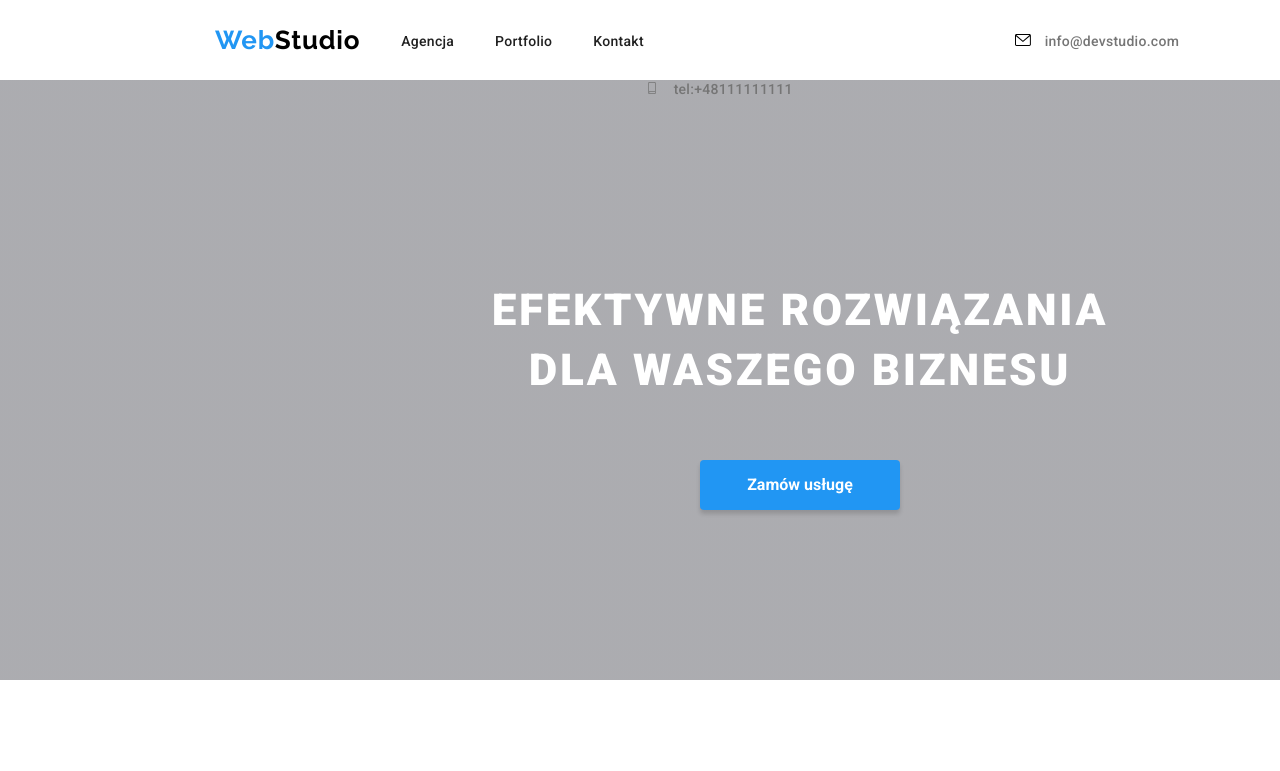
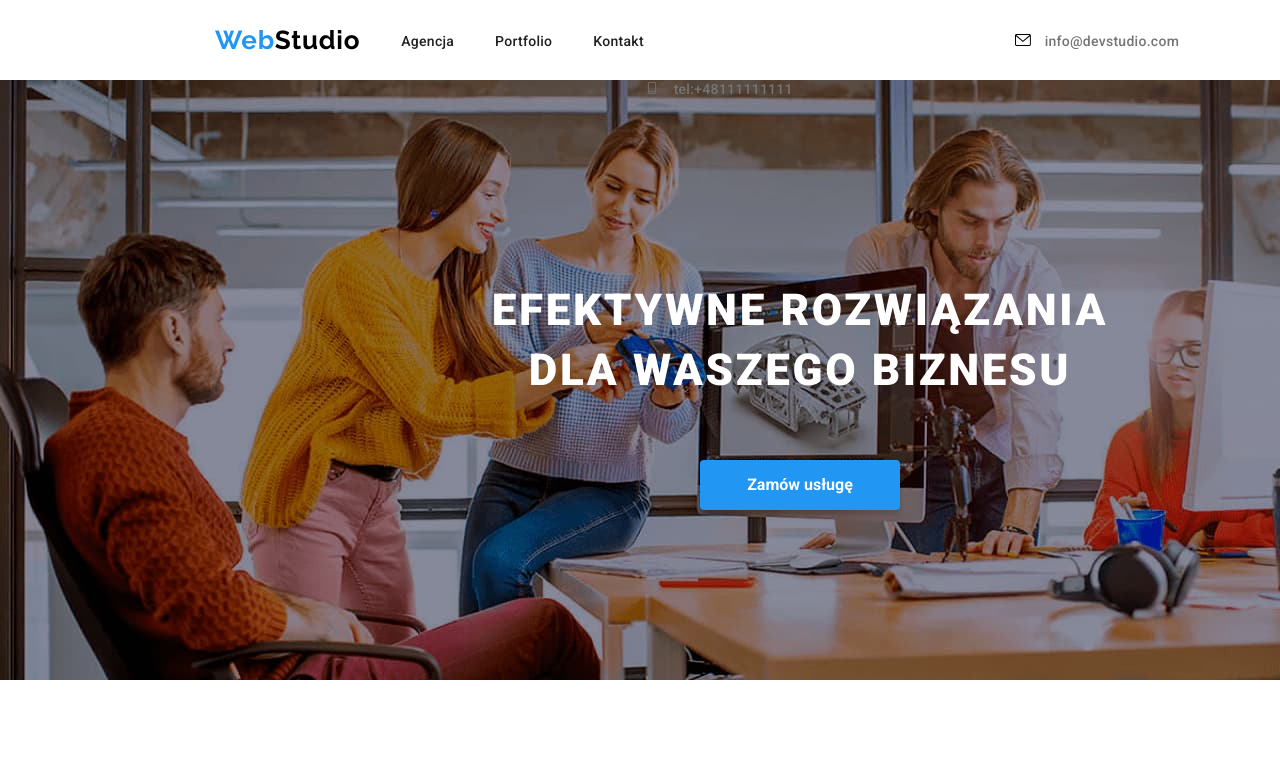
Before and after one commit to sudnipaw/goit-markup-hw-05, a plain HTML site: page index.html in a window 1280 px wide. Shown: the top 771 px of the page. Drawn offline with nearby package versions, Linux system fonts and the light colour scheme; the site is published under a folder, as on GitHub Pages, so addresses that start at the root find nothing.

Commit message:
Update styles.css

```diff
--- a/css/styles.css
+++ b/css/styles.css
@@ -132,7 +132,7 @@
   height: 600px;
   left: 0px;
   top: 80px;
-  background-image: url(/images/backgroun.jpg),
+  background-image: url(../images/backgroun.jpg),
     linear-gradient(rgba(47, 48, 58, 0.4), rgba(47, 48, 58, 0.4));
 }
 .button {
```
